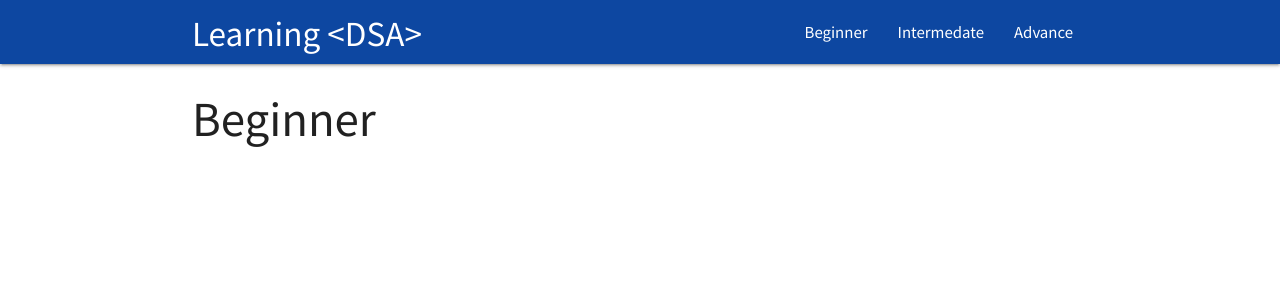
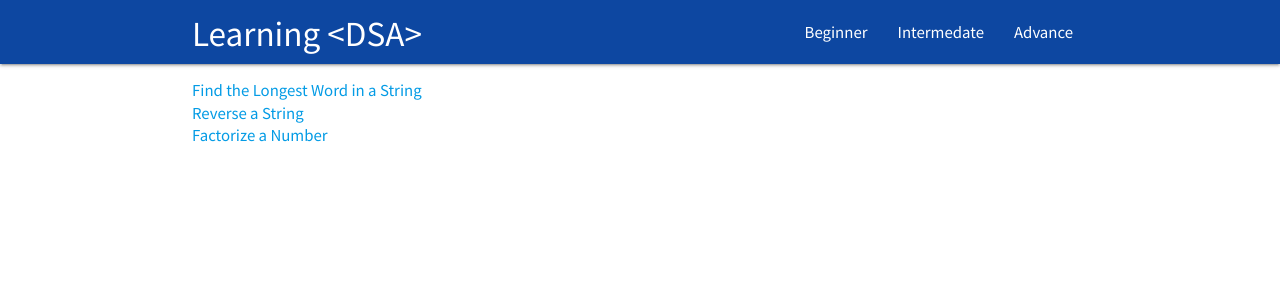
Before and after one commit to chuzksy-codeactive/learning-dsa, a React (Create React App) app in the folder client/: page /beginner in a window 1280 px wide. Shown: the top 300 px of the page. Built offline with nearby package versions, Linux system fonts and the light colour scheme; a web font is replaced by a local one.

Commit message:
setup router nesting

```diff
--- a/client/src/App.js
+++ b/client/src/App.js
@@ -6,6 +6,7 @@ import Beginner from './components/Beginner';
 import Intermediate from './components/Intermediate';
 import Advance from './components/Advance';
 import Home from './components/Home';
+
 
 function App() {
   return (
--- a/client/src/components/Beginner.jsx
+++ b/client/src/components/Beginner.jsx
@@ -1,8 +1,9 @@
 import React from 'react'
+import Layout from './Layout'
 
 const Beginner = () => (
   <div className="container">
-    <h3>Beginner</h3>
+    <Layout />
   </div>
 );
 
--- /dev/null
+++ b/client/src/components/Content.jsx
@@ -0,0 +1,10 @@
+import React from 'react';
+import { withRouter } from 'react-router-dom';
+
+const Content = (props) => (
+  <div className="content">
+    <h3>{props.match.params.id}</h3>
+  </div>
+);
+
+export default withRouter(Content);
--- a/client/src/components/Header.jsx
+++ b/client/src/components/Header.jsx
@@ -7,13 +7,13 @@ const Header = () => (
       <Link to="/" className="brand-logo">Learning &lt;DSA&gt;</Link>
       <ul id="nav-mobile" className="right hide-on-med-and-down">
         <li>
-          <Link exact to="/beginner">Beginner</Link>
+          <Link to="/beginner">Beginner</Link>
         </li>
         <li>
-          <Link exact to="/intermediate">Intermedate</Link>
+          <Link to="/intermediate">Intermedate</Link>
         </li>
         <li>
-          <Link exact to="/advance">Advance</Link>
+          <Link to="/advance">Advance</Link>
         </li>
       </ul>
     </div>
--- a/client/src/components/Home.jsx
+++ b/client/src/components/Home.jsx
@@ -9,7 +9,7 @@ const Home = () => (
         <h3>Coding with<br /> Data Structures & Algorithms</h3>
         <p>Enhance your problem solving skills as you learn how to breakdown problems into pieces using the efficient data structures and algorithms</p>
         <p>Solutions to major coding problems in Javascript syntax</p>
-        <a className="waves-effect waves-light red darken-3 btn-large">Start Learning</a>
+        <a href="#" className="waves-effect waves-light red darken-3 btn-large">Start Learning</a>
       </div>
       <div className="home-right">
         <img src="img/programming.svg" alt="Programming with DSA"/>
--- /dev/null
+++ b/client/src/components/Layout.jsx
@@ -0,0 +1,35 @@
+import React from 'react';
+import { Switch, Route, withRouter } from 'react-router-dom';
+
+import Sidebar from './Sidebar';
+import Content from './Content';
+import beginner from '../data/beginner';
+
+import '../styles/css/Layout.css';
+
+class Layout extends React.Component {
+  state = {
+    titles: []
+  };
+
+  componentDidMount() {
+    this.setState({
+      titles: beginner.map(item => ({ id: item.id, title: item.title }))
+    });
+  }
+
+  render() {
+    return (
+      <div className="layout">
+        <Sidebar titles={this.state.titles} />
+        <Switch>
+          <Route path={`${this.props.match.path}/:id`}>
+            <Content />
+          </Route>
+        </Switch>
+      </div>
+    );
+  }
+}
+
+export default withRouter(Layout);
--- /dev/null
+++ b/client/src/components/Sidebar.jsx
@@ -0,0 +1,19 @@
+import React from 'react';
+import { withRouter } from 'react-router-dom';
+import { Link } from 'react-router-dom'
+
+const Sidebar = (props) => {
+  return (
+    <div>
+      <ul>
+        {props.titles.map(item => (
+          <li key={item.id}>
+            <Link to={`${props.match.url}/${item.id}`}>{item.title}</Link>
+          </li>
+        ))}
+      </ul>
+    </div>
+  )
+}
+
+export default withRouter(Sidebar);
--- /dev/null
+++ b/client/src/data/beginner.js
@@ -0,0 +1,63 @@
+import { v4 as uuidv4 } from "uuid";
+
+const beginner = [
+  {
+    id: uuidv4(),
+    level: 'beginner',
+    title: 'Find the Longest Word in a String',
+    question: 'create a function that returns the number of the longest word in a sentence passed as parameter',
+    pseudocode: ['split the sentence', 'create a variable', 'iterate through the array', 'save the longest word in the variable', 'return the longest work'],
+    solutions: [
+      `
+      const longestWord = (words) => {
+        const wordArray = words.split();
+        const longestWord = wordArray.reduce((acc, curr) => {
+          if (curr.length > acc) {
+            return acc = curr.length;
+          }
+        }, 0);
+      };
+      `
+    ]
+  },
+  {
+    id: uuidv4(),
+    level: 'beginner',
+    title: 'Reverse a String',
+    question: 'create a function that returns the number of the longest word in a sentence passed as parameter',
+    pseudocode: ['split the sentence', 'create a variable', 'iterate through the array', 'save the longest word in the variable', 'return the longest work'],
+    solutions: [
+      `
+      const longestWord = (words) => {
+        const wordArray = words.split();
+        const longestWord = wordArray.reduce((acc, curr) => {
+          if (curr.length > acc) {
+            return acc = curr.length;
+          }
+        }, 0);
+      };
+      `
+    ]
+  },
+  {
+    id: uuidv4(),
+    level: 'beginner',
+    title: 'Factorize a Number',
+    question: 'create a function that returns the number of the longest word in a sentence passed as parameter',
+    pseudocode: ['split the sentence', 'create a variable', 'iterate through the array', 'save the longest word in the variable', 'return the longest work'],
+    solutions: [
+      `
+      const longestWord = (words) => {
+        const wordArray = words.split();
+        const longestWord = wordArray.reduce((acc, curr) => {
+          if (curr.length > acc) {
+            return acc = curr.length;
+          }
+        }, 0);
+      };
+      `
+    ]
+  }
+]
+
+export default beginner;
--- /dev/null
+++ b/client/src/styles/css/Layout.css
@@ -0,0 +1,5 @@
+.layout {
+  display: grid;
+  grid-template-columns: 30% 70%;
+  grid-column-gap: 20px;
+}
--- a/package.json
+++ b/package.json
@@ -25,6 +25,7 @@
   "license": "MIT",
   "dependencies": {
     "cors": "^2.8.5",
-    "express": "^4.17.1"
+    "express": "^4.17.1",
+    "uuid": "^7.0.3"
   }
 }
```
Also changed, not shown: 1 other file (tests, documents, lock files or other folders).
